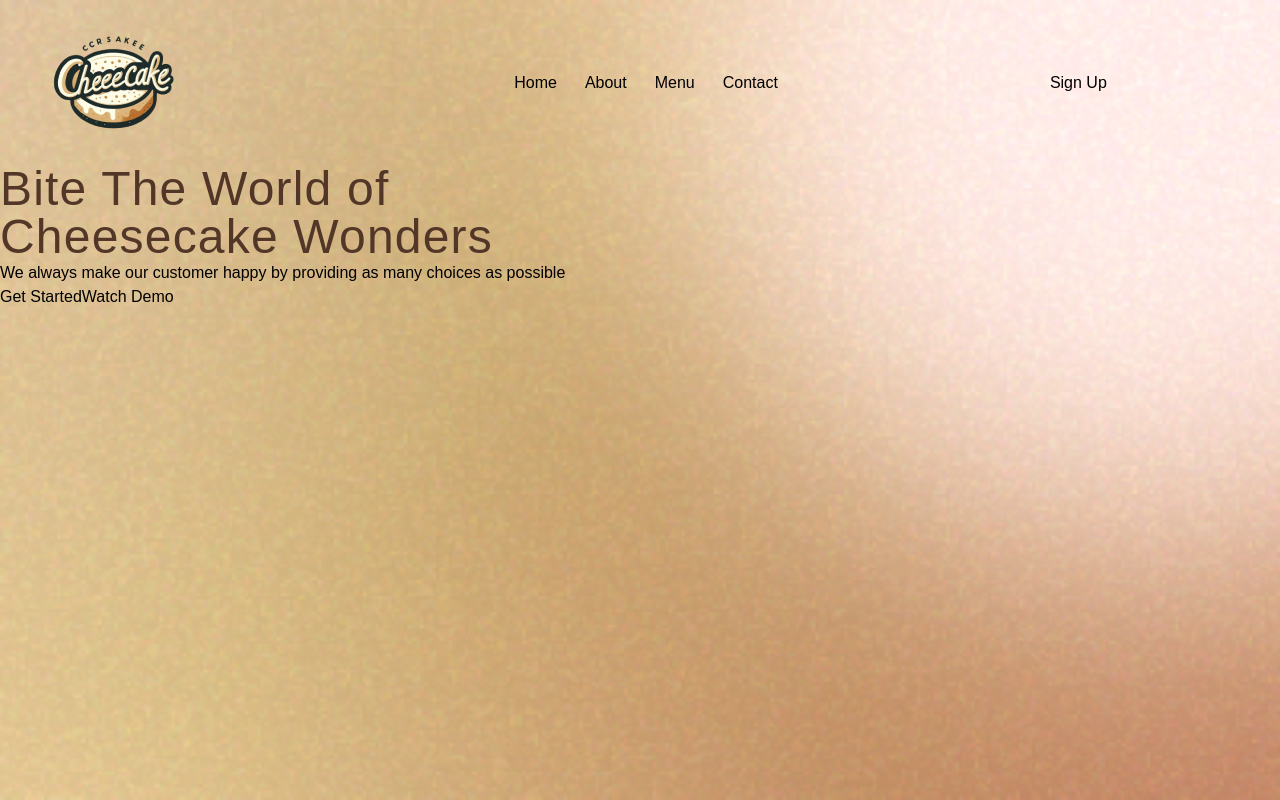
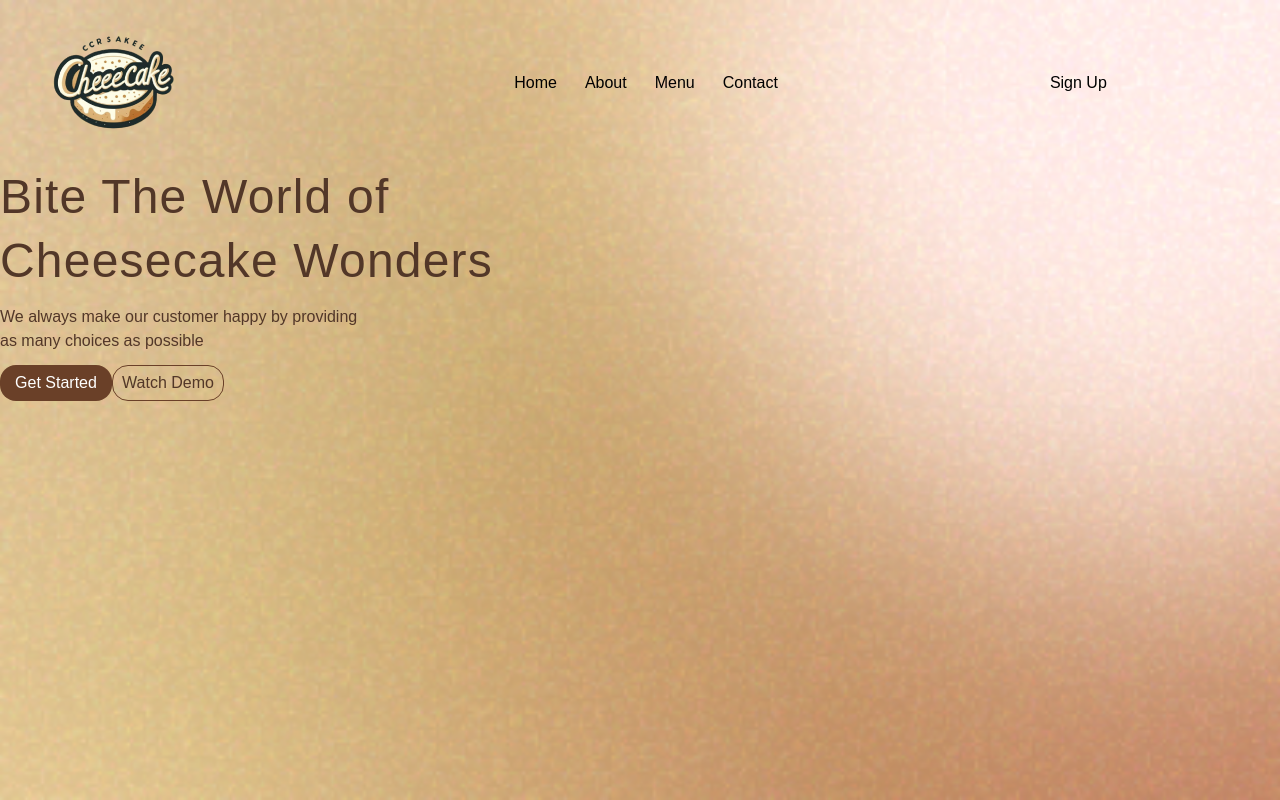
Before and after one commit to ChiefLopes/CheeseCakeSite, a React (Vite) app: page / in a window 1280 px wide. Built offline with nearby package versions, Linux system fonts and the light colour scheme; a web font is replaced by a local one.

Commit message:
added the logo to the nav also added color to the text @home

```diff
--- a/src/Components/Home/Home.jsx
+++ b/src/Components/Home/Home.jsx
@@ -6,16 +6,22 @@ const Home = () => {
       <Nav />
 
       <div>
-        <div>
-          <p className="text-[#523728] text-5xl tracking-wide leading-12">Bite The World of <br /> Cheesecake Wonders</p>
+        <div className="text-[#523728] space-y-3">
+          <p className=" text-5xl tracking-wide leading-[4rem] ">
+            Bite The World of <br /> Cheesecake Wonders
+          </p>
           <p>
-            We always make our customer happy by providing as many choices as
-            possible
+            We always make our customer happy by providing <br /> as many
+            choices as possible
           </p>
 
-          <div>
-            <button>Get Started</button>
-            <button>Watch Demo</button>
+          <div className="">
+            <button className="bg-[#6A4028] text-white rounded-2xl h-9 w-28">
+              Get Started
+            </button>
+            <button className="border border-[#6A4028] rounded-2xl h-9 w-28">
+              Watch Demo
+            </button>
           </div>
         </div>
         <div></div>
--- a/src/output.css
+++ b/src/output.css
@@ -598,6 +598,18 @@ video {
   margin-top: -4px;
 }
 
+.mt-4{
+  margin-top: 1rem;
+}
+
+.mt-6{
+  margin-top: 1.5rem;
+}
+
+.mt-7{
+  margin-top: 1.75rem;
+}
+
 .flex{
   display: flex;
 }
@@ -622,6 +634,42 @@ video {
   height: 10rem;
 }
 
+.h-1{
+  height: 0.25rem;
+}
+
+.h-10{
+  height: 2.5rem;
+}
+
+.h-8{
+  height: 2rem;
+}
+
+.h-9{
+  height: 2.25rem;
+}
+
+.w-20{
+  width: 5rem;
+}
+
+.w-2{
+  width: 0.5rem;
+}
+
+.w-32{
+  width: 8rem;
+}
+
+.w-28{
+  width: 7rem;
+}
+
+.w-24{
+  width: 6rem;
+}
+
 .items-center{
   align-items: center;
 }
@@ -634,6 +682,84 @@ video {
   --tw-space-x-reverse: 0;
   margin-right: calc(1.75rem * var(--tw-space-x-reverse));
   margin-left: calc(1.75rem * calc(1 - var(--tw-space-x-reverse)));
+}
+
+.space-y-12 > :not([hidden]) ~ :not([hidden]){
+  --tw-space-y-reverse: 0;
+  margin-top: calc(3rem * calc(1 - var(--tw-space-y-reverse)));
+  margin-bottom: calc(3rem * var(--tw-space-y-reverse));
+}
+
+.space-y-5 > :not([hidden]) ~ :not([hidden]){
+  --tw-space-y-reverse: 0;
+  margin-top: calc(1.25rem * calc(1 - var(--tw-space-y-reverse)));
+  margin-bottom: calc(1.25rem * var(--tw-space-y-reverse));
+}
+
+.space-y-3 > :not([hidden]) ~ :not([hidden]){
+  --tw-space-y-reverse: 0;
+  margin-top: calc(0.75rem * calc(1 - var(--tw-space-y-reverse)));
+  margin-bottom: calc(0.75rem * var(--tw-space-y-reverse));
+}
+
+.rounded{
+  border-radius: 0.25rem;
+}
+
+.rounded-xl{
+  border-radius: 0.75rem;
+}
+
+.rounded-2xl{
+  border-radius: 1rem;
+}
+
+.border{
+  border-width: 1px;
+}
+
+.border-\[\]{
+  border-color: ;
+}
+
+.border-\[\#\]{
+  border-color: #;
+}
+
+.border-\[\#6AA\]{
+  --tw-border-opacity: 1;
+  border-color: rgb(102 170 170 / var(--tw-border-opacity));
+}
+
+.border-\[\#6AA02\]{
+  border-color: #6AA02;
+}
+
+.border-\[\#6AA028\]{
+  --tw-border-opacity: 1;
+  border-color: rgb(106 160 40 / var(--tw-border-opacity));
+}
+
+.border-\[\#6A\$028\]{
+  border-color: #6A$028;
+}
+
+.border-\[\#6A028\]{
+  border-color: #6A028;
+}
+
+.border-\[\#6A4028\]{
+  --tw-border-opacity: 1;
+  border-color: rgb(106 64 40 / var(--tw-border-opacity));
+}
+
+.bg-\[\]{
+  background-color: ;
+}
+
+.bg-\[\#6A4028\]{
+  --tw-bg-opacity: 1;
+  background-color: rgb(106 64 40 / var(--tw-bg-opacity));
 }
 
 .bg-cover{
@@ -729,6 +855,42 @@ video {
   line-height: 2;
 }
 
+.leading-relaxed{
+  line-height: 1.625;
+}
+
+.leading-snug{
+  line-height: 1.375;
+}
+
+.leading-normal{
+  line-height: 1.5;
+}
+
+.leading-\[\]{
+  line-height: ;
+}
+
+.leading-\[10px\]{
+  line-height: 10px;
+}
+
+.leading-\[2rem\]{
+  line-height: 2rem;
+}
+
+.leading-\[4rem\]{
+  line-height: 4rem;
+}
+
+.leading-\[3rem\]{
+  line-height: 3rem;
+}
+
+.leading-\[3\.5rem\]{
+  line-height: 3.5rem;
+}
+
 .tracking-wide{
   letter-spacing: 0.025em;
 }
@@ -740,6 +902,11 @@ video {
 .text-\[\#523728\]{
   --tw-text-opacity: 1;
   color: rgb(82 55 40 / var(--tw-text-opacity));
+}
+
+.text-white{
+  --tw-text-opacity: 1;
+  color: rgb(255 255 255 / var(--tw-text-opacity));
 }
 
 .background {
```
